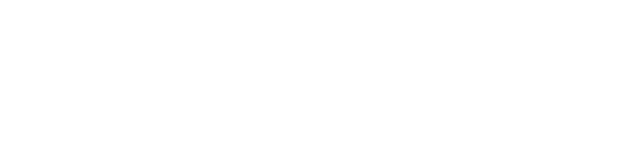
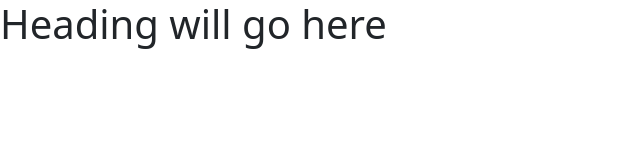
Before and after one commit to StaceyRb89/pro-team, a plain HTML site: page pg2.html in a window 1280 px wide. Shown: the whole page, without its empty margins (0-640 px from the left). Drawn offline with nearby package versions, Linux system fonts and the light colour scheme.

Commit message:
header added to page 2

```diff
--- a/pg2.html
+++ b/pg2.html
@@ -10,6 +10,7 @@
 <body>
     <!-- header -->
     <!--body  -->
+    <h1>Heading will go here</h1>
     <!-- footer -->
     <script src="https://cdn.jsdelivr.net/npm/@popperjs/core@2.10.2/dist/umd/popper.min.js" integrity="sha384-7+zCNj/IqJ95wo16oMtfsKbZ9ccEh31eOz1HGyDuCQ6wgnyJNSYdrPa03rtR1zdB" crossorigin="anonymous"></script>
 <script src="https://cdn.jsdelivr.net/npm/bootstrap@5.1.3/dist/js/bootstrap.min.js" integrity="sha384-QJHtvGhmr9XOIpI6YVutG+2QOK9T+ZnN4kzFN1RtK3zEFEIsxhlmWl5/YESvpZ13" crossorigin="anonymous"></script>
```
